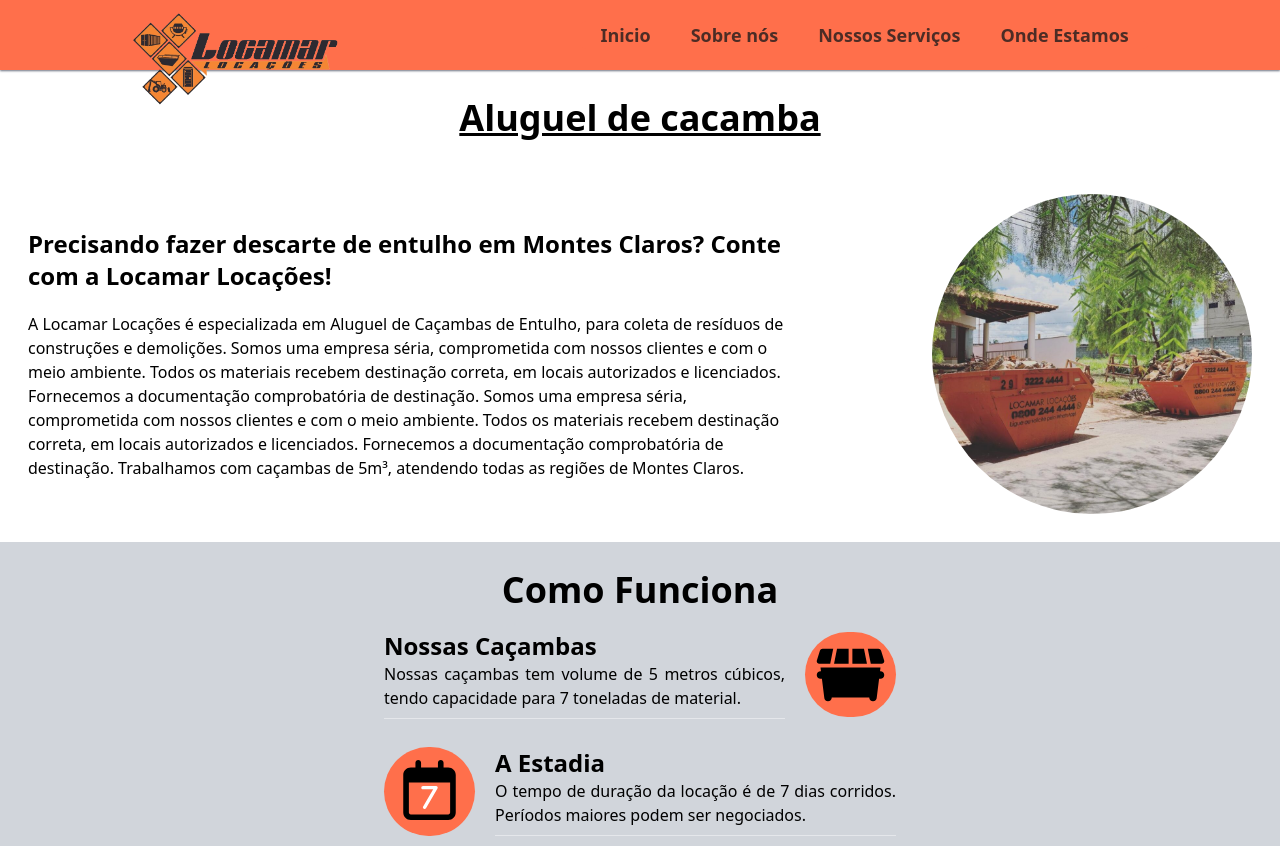
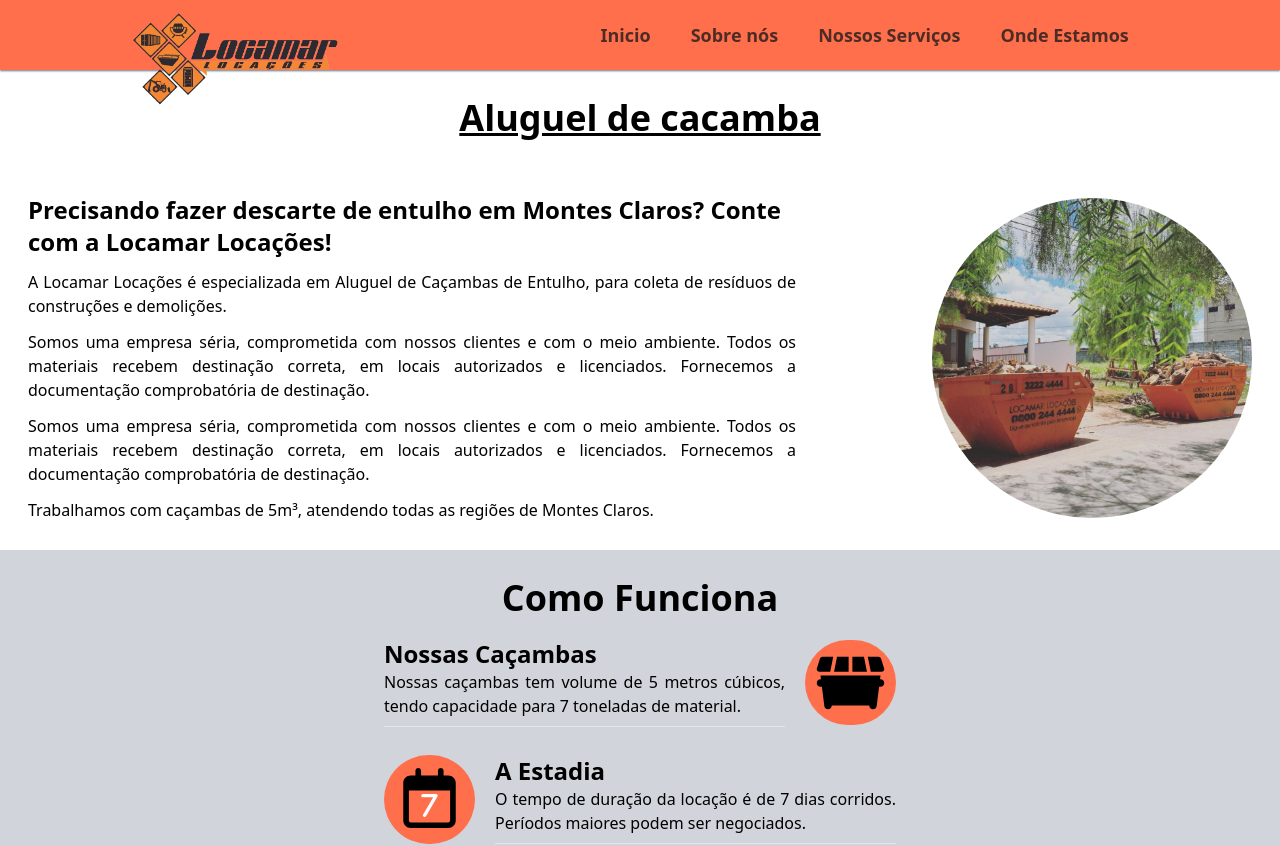
Before and after one commit to Durvaldo/Locamar, a Next.js app: page /cacamba in a window 1280 px wide. Shown: the top 846 px of the page. Built offline with nearby package versions, Linux system fonts and the light colour scheme.

Commit message:
Update CacambaMainPage.js

```diff
--- a/src/components/main_pages/CacambaMainPage.js
+++ b/src/components/main_pages/CacambaMainPage.js
@@ -11,14 +11,12 @@
             </section>
             <section className="w-full flex justify-center">
                 <div className="container flex flex-col lg:flex-row justify-between items-center gap-5">
-                    <div className="flex flex-col gap-5 max-w-3xl">
+                    <div className="flex flex-col gap-3 max-w-2xl xl:max-w-3xl">
                         <h2>Precisando fazer descarte de entulho em Montes Claros? Conte com a Locamar Locações!</h2>
-                        <p>
-                            A Locamar Locações é especializada em Aluguel de Caçambas de Entulho, para coleta de resíduos de construções e demolições.
-                            Somos uma empresa séria, comprometida com nossos clientes e com o meio ambiente. Todos os materiais recebem destinação correta, em locais autorizados e licenciados. Fornecemos a documentação comprobatória de destinação.
-                            Somos uma empresa séria, comprometida com nossos clientes e com o meio ambiente. Todos os materiais recebem destinação correta, em locais autorizados e licenciados. Fornecemos a documentação comprobatória de destinação.
-                            Trabalhamos com caçambas de 5m³, atendendo todas as regiões de Montes Claros.
-                        </p>
+                        <p className="text-justify">A Locamar Locações é especializada em Aluguel de Caçambas de Entulho, para coleta de resíduos de construções e demolições.</p>
+                        <p className="text-justify">Somos uma empresa séria, comprometida com nossos clientes e com o meio ambiente. Todos os materiais recebem destinação correta, em locais autorizados e licenciados. Fornecemos a documentação comprobatória de destinação.</p>
+                        <p className="text-justify">Somos uma empresa séria, comprometida com nossos clientes e com o meio ambiente. Todos os materiais recebem destinação correta, em locais autorizados e licenciados. Fornecemos a documentação comprobatória de destinação.</p>
+                        <p className="text-justify">Trabalhamos com caçambas de 5m³, atendendo todas as regiões de Montes Claros.</p>
                     </div>
                     <div>
                         <img className="max-h-80 rounded-full" src="/images/cacamba/cacambas-novas.jpeg" alt="caçambas cheias" />
```
